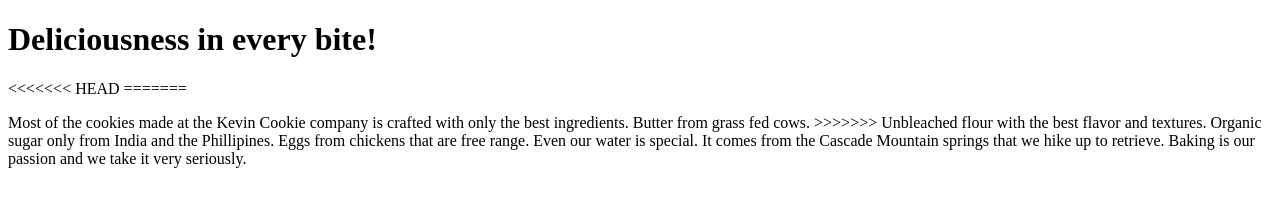
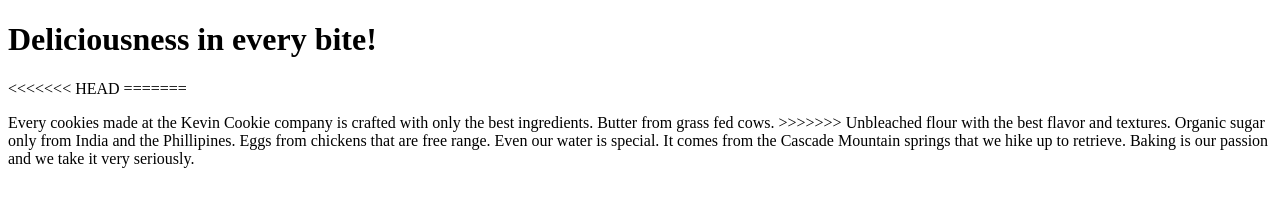
Before and after one commit to nominzaya20060418-lgtm/KevinCookie.com, a plain HTML site: page index.htm in a window 1280 px wide. Drawn offline with Linux system fonts and the light colour scheme.

Commit message:
Every bolgov

```diff
--- a/index.htm
+++ b/index.htm
@@ -5,7 +5,7 @@
 <h1>Deliciousness in every bite!</h1>
 <<<<<<< HEAD
 =======
-<p>Most of the cookies made at the Kevin Cookie company is crafted with only the best ingredients. Butter from grass fed cows.
+<p>Every cookies made at the Kevin Cookie company is crafted with only the best ingredients. Butter from grass fed cows.
 >>>>>>>
 Unbleached flour with the best flavor and textures. Organic sugar only from India and the Phillipines. Eggs from chickens that are free range. Even our water is special.
 It comes from the Cascade Mountain springs that we hike up to retrieve. Baking is our passion and we take it very seriously.</p>
```
